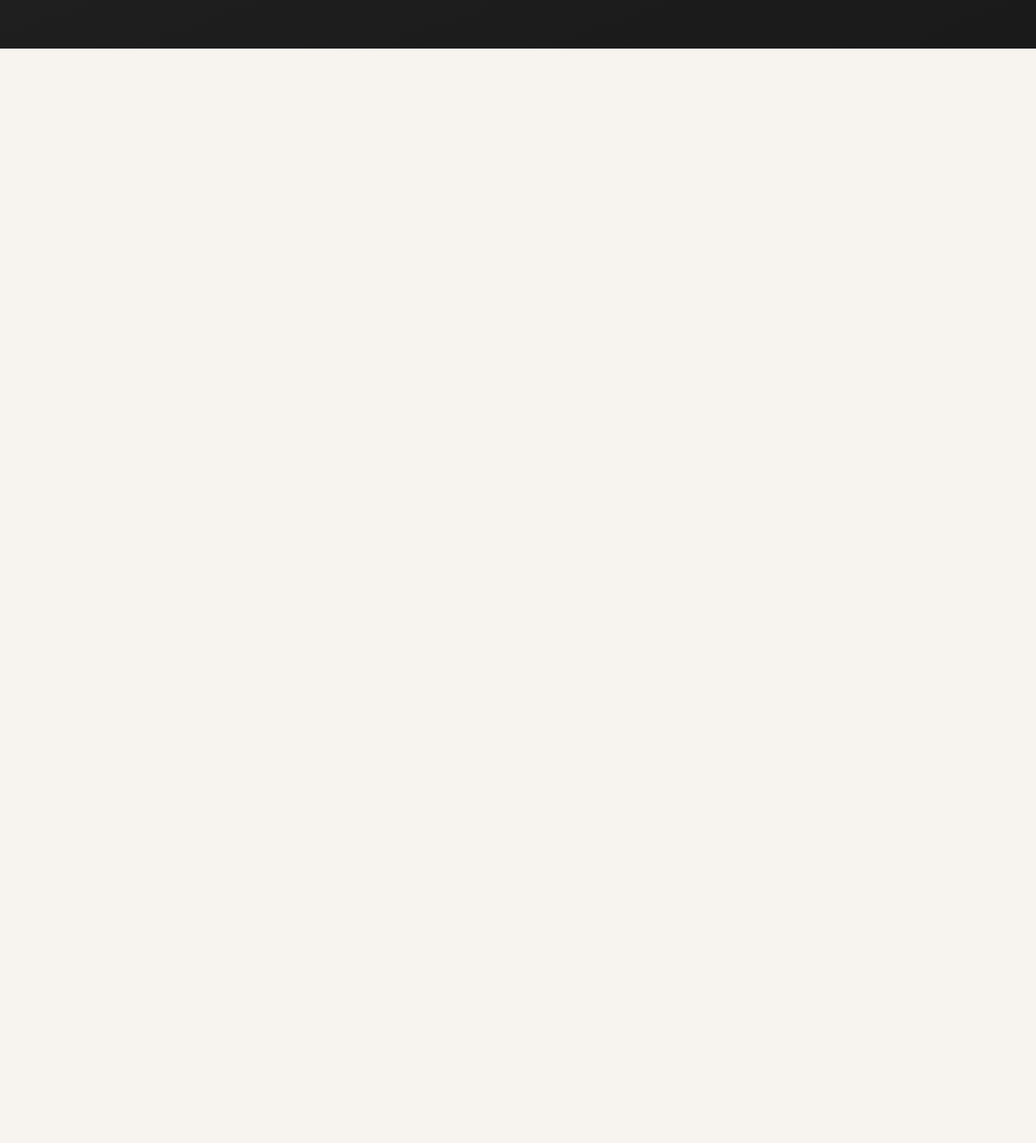
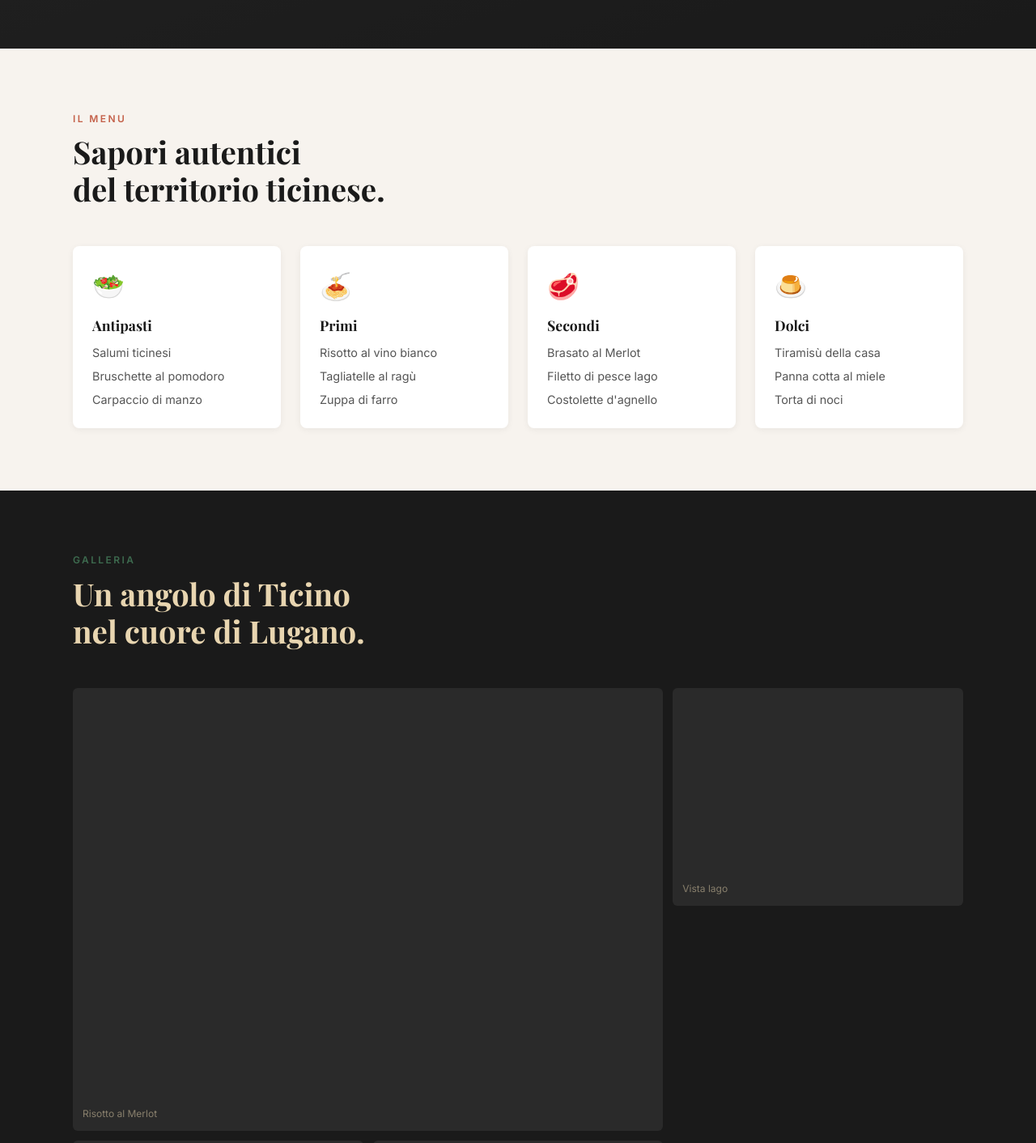
Before and after one commit to Mavqo/osteria-bellavista, a React (Vite) app in the folder frontend/: page / in a window 1280 px wide. Shown: the part 740-2152 px from the top of the page at 81% size. Before the commit the page ends 800 px from the top, so only its background shows below. Built offline with nearby package versions, Linux system fonts and the light colour scheme.

Commit message:
feat: static sections — Menu, Gallery, About, Footer

```diff
--- a/frontend/src/App.jsx
+++ b/frontend/src/App.jsx
@@ -1,5 +1,9 @@
 import React from 'react'
 import Hero from './components/Hero.jsx'
+import MenuSection from './components/MenuSection.jsx'
+import GallerySection from './components/GallerySection.jsx'
+import AboutSection from './components/AboutSection.jsx'
+import Footer from './components/Footer.jsx'
 
 function App() {
   return (
@@ -7,13 +11,13 @@ function App() {
       <Hero />
 
       <main>
-        <section id="menu" aria-label="Il menu" />
-        <section id="gallery" aria-label="Galleria" />
+        <MenuSection />
+        <GallerySection />
         <section id="booking" aria-label="Prenotazioni" />
-        <section id="about" aria-label="Chi siamo e contatti" />
+        <AboutSection />
       </main>
 
-      <footer id="footer" aria-label="Footer" />
+      <Footer />
     </>
   )
 }
--- /dev/null
+++ b/frontend/src/components/AboutSection.jsx
@@ -0,0 +1,38 @@
+import React from 'react'
+import styles from './AboutSection.module.css'
+
+function AboutSection() {
+  return (
+    <section id="about" className={styles.section} aria-label="Chi siamo e contatti">
+      <div className={styles.container}>
+        <div className={styles.story}>
+          <p className={`section-label ${styles.label}`}>La Nostra Storia</p>
+          <h2 className={styles.title}>Dal 1987, una cucina<br />che sa di casa.</h2>
+          <p className={styles.text}>
+            Osteria Bellavista nasce dalla passione di una famiglia ticinese per la buona tavola.
+            Da oltre trent'anni proponiamo ricette della tradizione locale, preparate con ingredienti
+            a km zero e il vino delle cantine regionali.
+          </p>
+        </div>
+        <div className={styles.info}>
+          <div className={styles.infoBlock}>
+            <h3>Dove siamo</h3>
+            <p>Via Lago 12<br />6900 Lugano, Ticino</p>
+            <p>+41 91 123 45 67</p>
+          </div>
+          <div className={styles.infoBlock}>
+            <h3>Orari</h3>
+            <p>Martedì – Sabato<br />12:00–14:30 · 19:00–22:00</p>
+            <p>Domenica: 12:00–15:00</p>
+            <p>Lunedì: chiuso</p>
+          </div>
+          <div className={`${styles.infoBlock} ${styles.mapPlaceholder}`} aria-label="Mappa Google Maps">
+            <span>📍 Lugano, Ticino</span>
+          </div>
+        </div>
+      </div>
+    </section>
+  )
+}
+
+export default AboutSection
--- /dev/null
+++ b/frontend/src/components/AboutSection.module.css
@@ -0,0 +1,41 @@
+.section {
+  background-color: var(--color-cream);
+  padding: var(--section-padding);
+}
+.container {
+  max-width: 1100px;
+  margin: 0 auto;
+  display: grid;
+  grid-template-columns: 1fr 1fr;
+  gap: 4rem;
+  align-items: start;
+}
+.label { color: var(--color-terracotta); margin-bottom: 0.5rem; }
+.title {
+  font-family: var(--font-title);
+  font-size: clamp(1.8rem, 3vw, 2.5rem);
+  color: var(--color-dark);
+  margin-bottom: 1.5rem;
+}
+.text { color: #555; line-height: 1.8; }
+.info { display: flex; flex-direction: column; gap: 1.5rem; }
+.infoBlock h3 {
+  font-family: var(--font-title);
+  font-size: 1rem;
+  color: var(--color-olive);
+  margin-bottom: 0.5rem;
+}
+.infoBlock p { font-size: 0.9rem; color: #555; line-height: 1.7; }
+.mapPlaceholder {
+  background-color: #e0dbd3;
+  border-radius: 8px;
+  min-height: 160px;
+  display: flex;
+  align-items: center;
+  justify-content: center;
+  color: #888;
+  font-size: 0.9rem;
+}
+@media (max-width: 768px) {
+  .container { grid-template-columns: 1fr; gap: 2rem; }
+}
--- /dev/null
+++ b/frontend/src/components/Footer.jsx
@@ -0,0 +1,16 @@
+import React from 'react'
+import styles from './Footer.module.css'
+
+function Footer() {
+  return (
+    <footer id="footer" className={styles.footer} aria-label="Footer">
+      <div className={styles.container}>
+        <span className={styles.brand}>Osteria Bellavista</span>
+        <p className={styles.address}>Via Lago 12 · 6900 Lugano</p>
+        <p className={styles.copy}>© 2026 Osteria Bellavista · Demo portfolio</p>
+      </div>
+    </footer>
+  )
+}
+
+export default Footer
--- /dev/null
+++ b/frontend/src/components/Footer.module.css
@@ -0,0 +1,18 @@
+.footer {
+  background-color: var(--color-dark);
+  padding: 2.5rem clamp(1rem, 5vw, 4rem);
+  color: rgba(232,213,176,0.6);
+  text-align: center;
+}
+.container { max-width: 1100px; margin: 0 auto; }
+.brand {
+  display: block;
+  font-family: var(--font-body);
+  font-size: 0.7rem;
+  letter-spacing: 0.2em;
+  text-transform: uppercase;
+  color: var(--color-olive);
+  margin-bottom: 0.75rem;
+}
+.address { font-size: 0.85rem; margin-bottom: 0.5rem; }
+.copy { font-size: 0.75rem; opacity: 0.7; }
--- /dev/null
+++ b/frontend/src/components/GallerySection.jsx
@@ -0,0 +1,35 @@
+import React from 'react'
+import styles from './GallerySection.module.css'
+
+const PLACEHOLDERS = [
+  { id: 1, label: 'Risotto al Merlot', wide: true },
+  { id: 2, label: 'Vista lago', wide: false },
+  { id: 3, label: 'Tavoli in terrazza', wide: false },
+  { id: 4, label: 'Dolci della casa', wide: false },
+  { id: 5, label: 'Ingredienti freschi', wide: true },
+  { id: 6, label: 'Ambiente interno', wide: false },
+]
+
+function GallerySection() {
+  return (
+    <section id="gallery" className={styles.section} aria-label="Galleria">
+      <div className={styles.container}>
+        <p className={`section-label ${styles.label}`}>Galleria</p>
+        <h2 className={styles.title}>Un angolo di Ticino<br />nel cuore di Lugano.</h2>
+        <div className={styles.grid}>
+          {PLACEHOLDERS.map(p => (
+            <div
+              key={p.id}
+              className={`${styles.item} ${p.wide ? styles.wide : ''}`}
+              aria-label={p.label}
+            >
+              <span className={styles.caption}>{p.label}</span>
+            </div>
+          ))}
+        </div>
+      </div>
+    </section>
+  )
+}
+
+export default GallerySection
--- /dev/null
+++ b/frontend/src/components/GallerySection.module.css
@@ -0,0 +1,36 @@
+.section {
+  background-color: var(--color-dark);
+  padding: var(--section-padding);
+}
+.container { max-width: 1100px; margin: 0 auto; }
+.label { color: var(--color-olive); margin-bottom: 0.5rem; }
+.title {
+  font-family: var(--font-title);
+  font-size: clamp(1.8rem, 3vw, 2.5rem);
+  color: var(--color-sand);
+  margin-bottom: 3rem;
+}
+.grid {
+  display: grid;
+  grid-template-columns: repeat(3, 1fr);
+  gap: 0.75rem;
+}
+.item {
+  background-color: #2a2a2a;
+  border-radius: 6px;
+  aspect-ratio: 4/3;
+  position: relative;
+  overflow: hidden;
+  display: flex;
+  align-items: flex-end;
+  padding: 0.75rem;
+}
+.wide { grid-column: span 2; }
+.caption {
+  font-size: 0.75rem;
+  color: rgba(232,213,176,0.5);
+}
+@media (max-width: 600px) {
+  .grid { grid-template-columns: 1fr; }
+  .wide { grid-column: span 1; }
+}
--- /dev/null
+++ b/frontend/src/components/MenuSection.jsx
@@ -0,0 +1,33 @@
+import React from 'react'
+import styles from './MenuSection.module.css'
+
+const CATEGORIES = [
+  { icon: '🥗', label: 'Antipasti', items: ['Salumi ticinesi', 'Bruschette al pomodoro', 'Carpaccio di manzo'] },
+  { icon: '🍝', label: 'Primi', items: ['Risotto al vino bianco', 'Tagliatelle al ragù', 'Zuppa di farro'] },
+  { icon: '🥩', label: 'Secondi', items: ['Brasato al Merlot', 'Filetto di pesce lago', 'Costolette d\'agnello'] },
+  { icon: '🍮', label: 'Dolci', items: ['Tiramisù della casa', 'Panna cotta al miele', 'Torta di noci'] },
+]
+
+function MenuSection() {
+  return (
+    <section id="menu" className={styles.section} aria-label="Il menu">
+      <div className={styles.container}>
+        <p className={`section-label ${styles.label}`}>Il Menu</p>
+        <h2 className={styles.title}>Sapori autentici<br />del territorio ticinese.</h2>
+        <div className={styles.grid}>
+          {CATEGORIES.map(cat => (
+            <div key={cat.label} className={styles.card}>
+              <span className={styles.icon}>{cat.icon}</span>
+              <h3 className={styles.cardTitle}>{cat.label}</h3>
+              <ul className={styles.items}>
+                {cat.items.map(item => <li key={item}>{item}</li>)}
+              </ul>
+            </div>
+          ))}
+        </div>
+      </div>
+    </section>
+  )
+}
+
+export default MenuSection
--- /dev/null
+++ b/frontend/src/components/MenuSection.module.css
@@ -0,0 +1,38 @@
+.section {
+  background-color: var(--color-cream);
+  padding: var(--section-padding);
+}
+.container { max-width: 1100px; margin: 0 auto; }
+.label { color: var(--color-terracotta); margin-bottom: 0.5rem; }
+.title {
+  font-family: var(--font-title);
+  font-size: clamp(1.8rem, 3vw, 2.5rem);
+  color: var(--color-dark);
+  margin-bottom: 3rem;
+}
+.grid {
+  display: grid;
+  grid-template-columns: repeat(auto-fit, minmax(220px, 1fr));
+  gap: 1.5rem;
+}
+.card {
+  background: var(--color-white);
+  border-radius: 8px;
+  padding: 1.5rem;
+  box-shadow: 0 2px 8px rgba(0,0,0,0.06);
+}
+.icon { font-size: 2rem; display: block; margin-bottom: 0.75rem; }
+.cardTitle {
+  font-family: var(--font-title);
+  font-size: 1.1rem;
+  margin-bottom: 0.75rem;
+  color: var(--color-dark);
+}
+.items {
+  list-style: none;
+  font-size: 0.9rem;
+  color: #555;
+  display: flex;
+  flex-direction: column;
+  gap: 0.35rem;
+}
```
Also changed, not shown: 1 other file (tests, documents, lock files or other folders).
